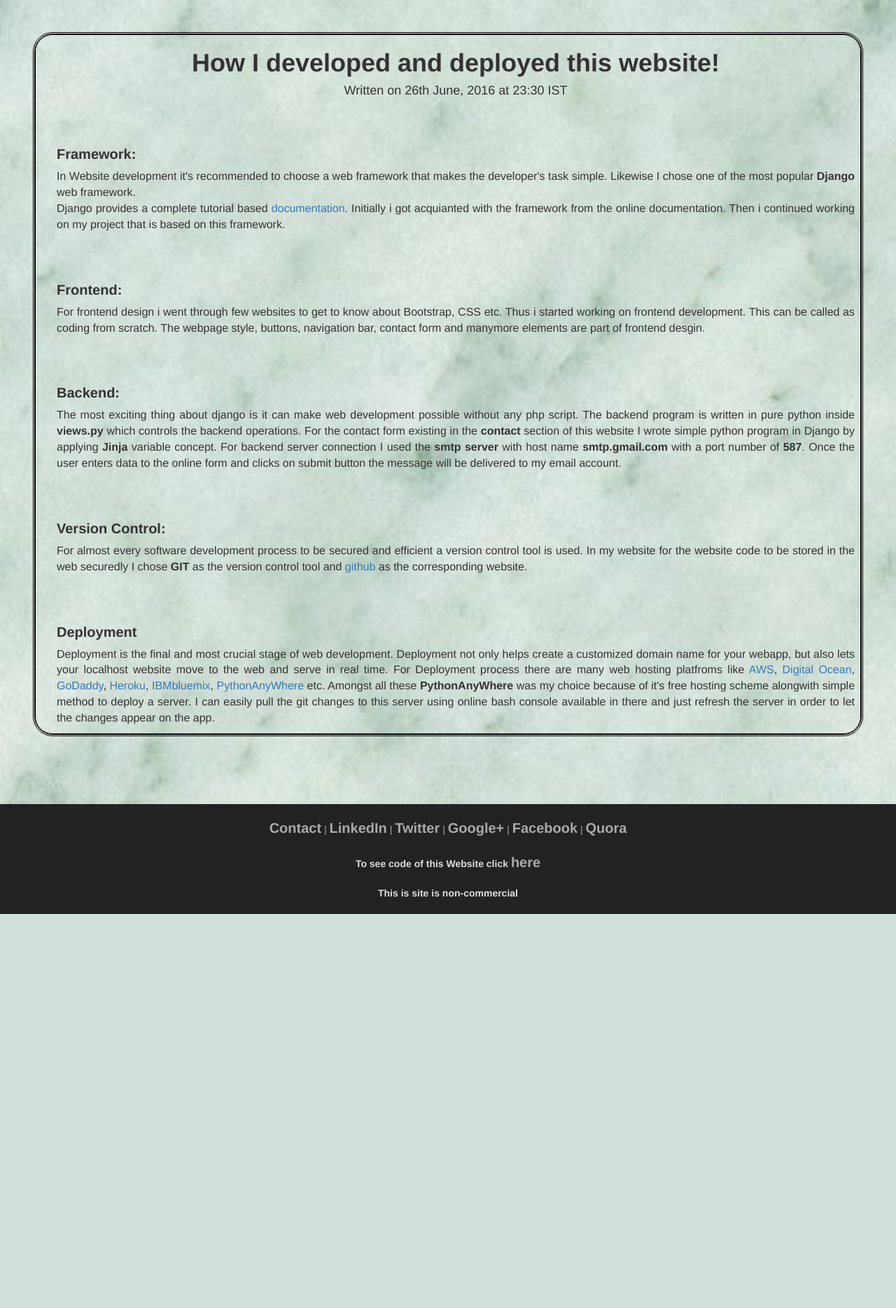
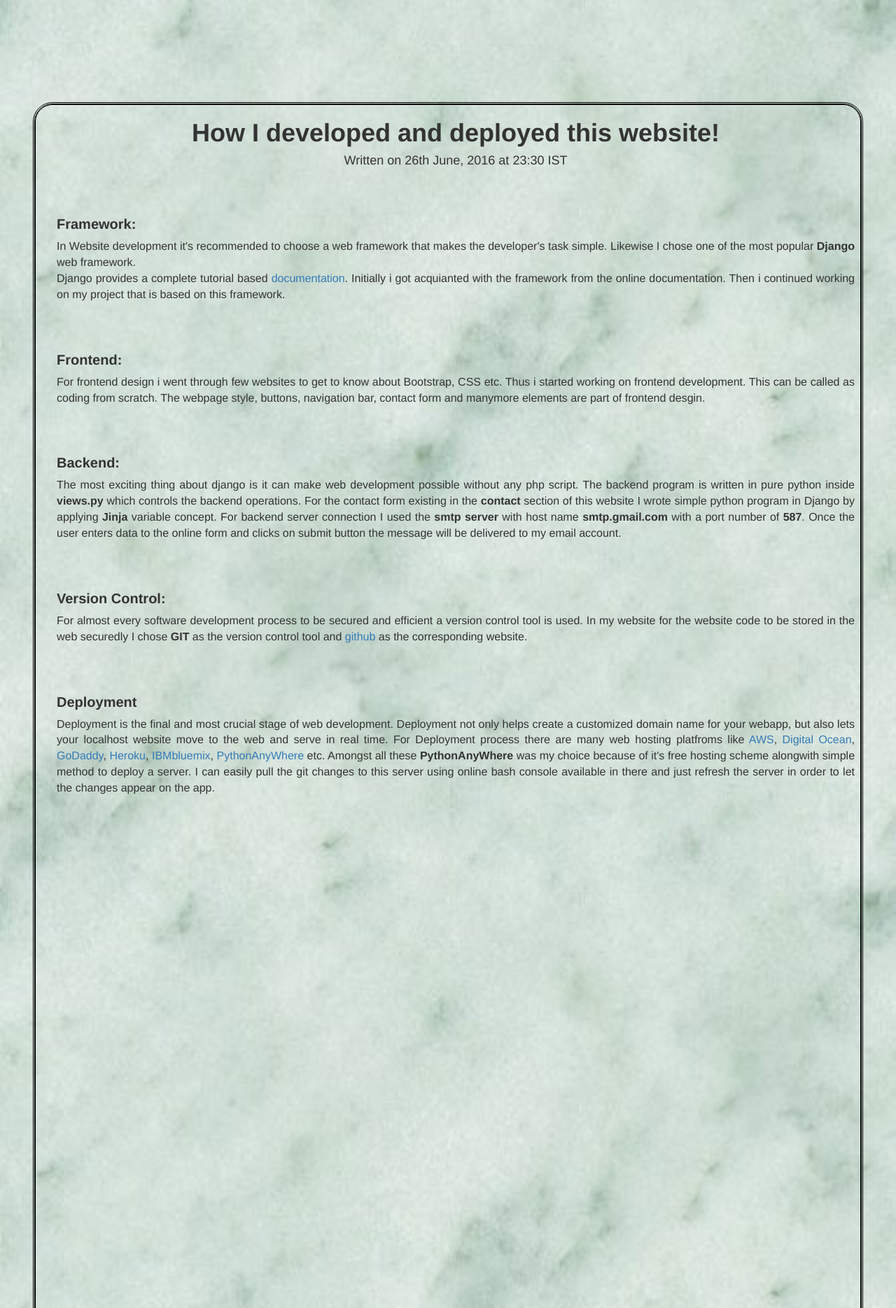
Before and after one commit to tapopadma/myWebsite, a Django app: page /blog/ in a window 1280 px wide. Shown: the part 51-1920 px from the top of the page at 70% size. Before the commit the page ends 1357 px from the top, so only its background shows below. Run offline with Django 3.2, Linux system fonts and the light colour scheme; some libraries are stand-ins or nearby versions.

Commit message:
adjusting scaling in blog

```diff
--- a/personal/templates/personal/includes/blogcontent.html
+++ b/personal/templates/personal/includes/blogcontent.html
@@ -26,7 +26,7 @@
 	}
 </style>
 <body class="body" style="background-color: #aaa;">
-	<div class="container-fluid" style="height: 1000px;border: 1px solid black;outline-color:black;outline-style: double;margin-top:100px;margin-bottom:100px;margin-left:50px;margin-right:50px;border-radius: 25px;">
+	<div class="container-fluid" style="height: 2800px;border: 1px solid black;outline-color:black;outline-style: double;margin-top:200px;margin-bottom:100px;margin-left:50px;margin-right:50px;border-radius: 25px;">
 		<div class="container">
 			<h1>How I developed and deployed this website!</h1>
 			<h4>Written on 26th June, 2016 at 23:30 IST</h4>
```
